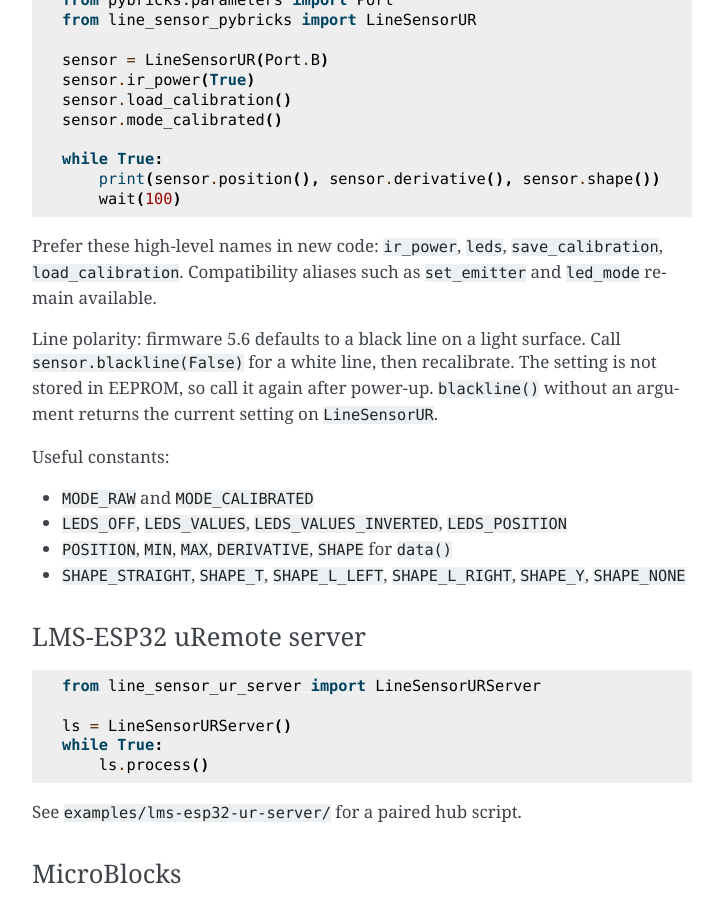
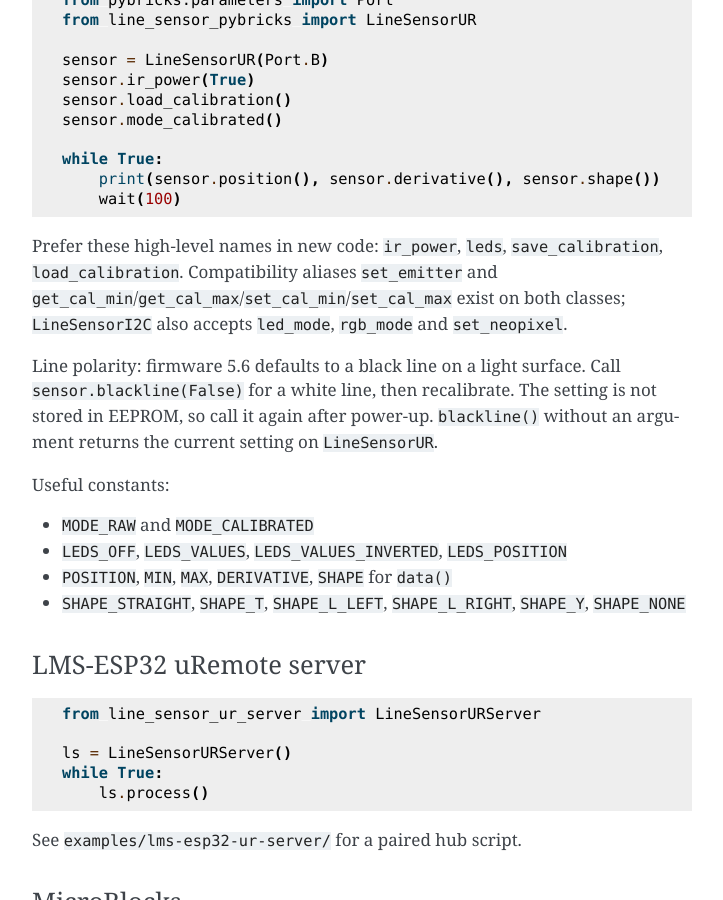
Before and after one commit to AntonsMindstorms/lms-line-sensor, a Sphinx documentation site: the page built from docs/index.rst, in a window 1280 px wide and 900 px high, scrolled down 2180 px. Shown: the whole window, without its empty margins (388-1111 px from the left). Built offline with Sphinx 7.4.7, drawn with Linux system fonts in a browser that asks for light colours; the version number is read from the project's files by our own code.

Commit message:
Correct the documented compatibility aliases
README and docs/index.rst said rgb_mode, led_mode, set_neopixel and
get_min/get_max exist on both backends; LineSensorUR does not define
them. State which aliases exist where, and pin that in the shared-API
contract test so the docs cannot drift again.

Co-Authored-By: Claude Sonnet 5.5 <noreply@anthropic.com>

```diff
--- a/docs/index.rst
+++ b/docs/index.rst
@@ -114,8 +114,10 @@ Works for a direct UART cable to the sensor, or for an LMS-ESP32 running
        wait(100)
 
 Prefer these high-level names in new code: ``ir_power``, ``leds``,
-``save_calibration``, ``load_calibration``. Compatibility aliases such as
-``set_emitter`` and ``led_mode`` remain available.
+``save_calibration``, ``load_calibration``. Compatibility aliases
+``set_emitter`` and ``get_cal_min``/``get_cal_max``/``set_cal_min``/``set_cal_max``
+exist on both classes; ``LineSensorI2C`` also accepts ``led_mode``,
+``rgb_mode`` and ``set_neopixel``.
 
 Line polarity: firmware 5.6 defaults to a black line on a light surface. Call
 ``sensor.blackline(False)`` for a white line, then recalibrate. The setting is
```
Also changed, not shown: README.md (+1 -1 lines), 1 other file.
